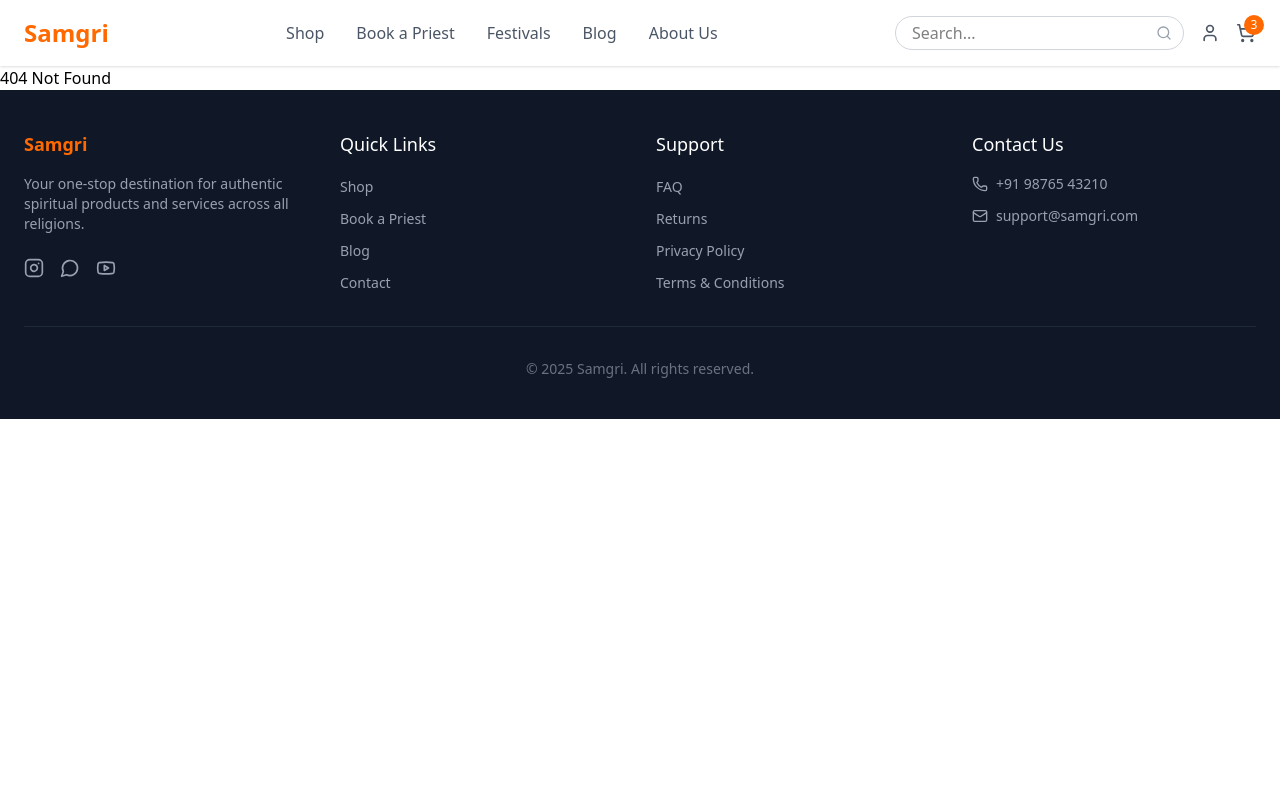
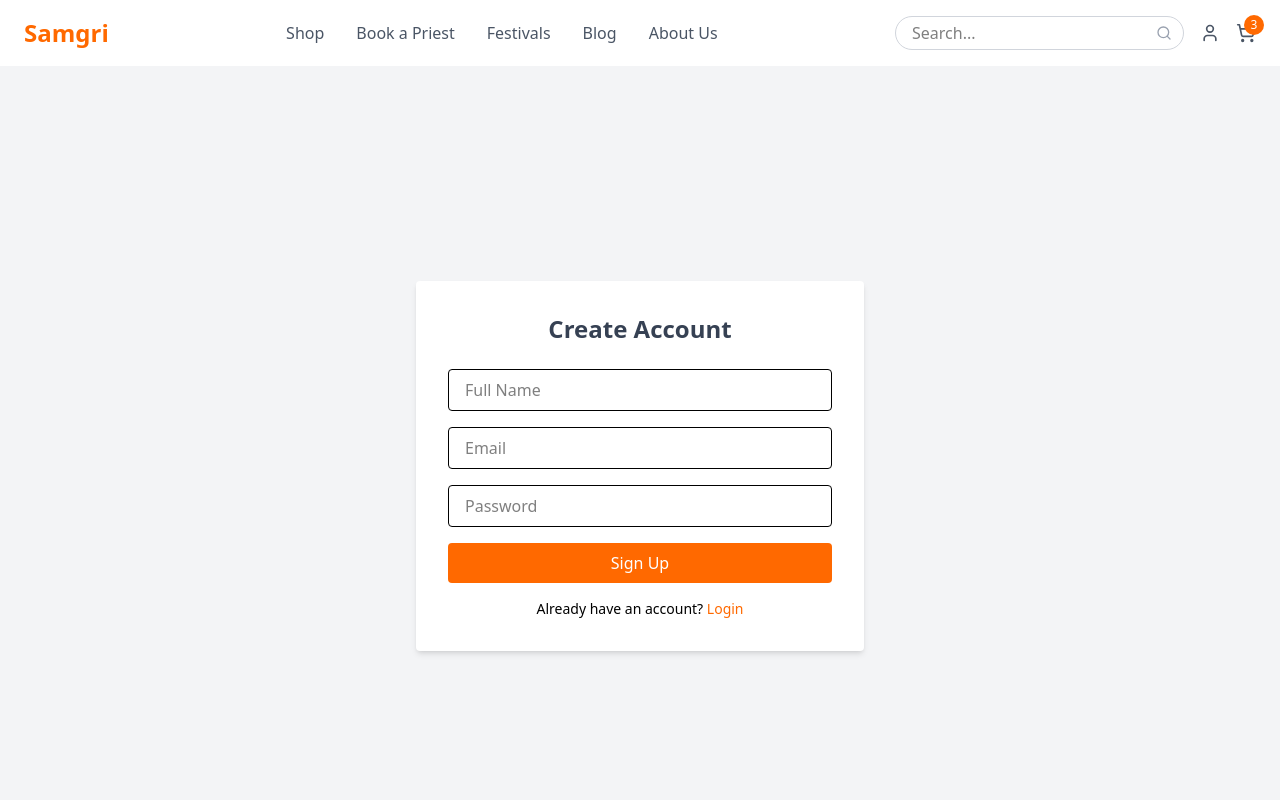
Before and after one commit to harshrawate/Samgri, a React (Vite) app in the folder frontend/: page /signup in a window 1280 px wide. Shown: the top 800 px of the page. Built offline with nearby package versions, Linux system fonts and the light colour scheme.

Commit message:
Login Signup and forgotpassword page is added

```diff
--- a/frontend/src/App.jsx
+++ b/frontend/src/App.jsx
@@ -15,6 +15,9 @@
 import BookPrist from "./pages/bookPrist/BookPrist";
 import PriestSelectionPage from "./components/bookPrist/PriestSelectionPage";
 import PristAddressConfirmationPage from "./components/bookPrist/PristAddressConfirmationPage";
+import LoginPage from "./pages/LoginPage";
+import SignupPage from "./pages/SignupPage";
+import ForgotPasswordPage from "./pages/ForgotPasswordPage";
 
 function App() {
   return (
@@ -31,6 +34,9 @@
         <Route path="/book-prist" element={<BookPrist/>} />
         <Route path="/priest-selection" element={<PriestSelectionPage/>} />
         <Route path="/address-confirmation" element={<PristAddressConfirmationPage/>} />
+        <Route path="/login" element={<LoginPage/>} />
+        <Route path="/signup" element={<SignupPage/>} />
+        <Route path="/forgot-password" element={<ForgotPasswordPage/>} />
         <Route path="*" element={<h1>404 Not Found</h1>} />
 
       </Routes>
--- /dev/null
+++ b/frontend/src/pages/ForgotPasswordPage.jsx
@@ -0,0 +1,50 @@
+import React, { useState } from "react";
+
+const ForgotPasswordPage = () => {
+  const [email, setEmail] = useState("");
+
+  const handleSubmit = (e) => {
+    e.preventDefault();
+    console.log("Forgot Password Request for:", email);
+    // Replace this with API call to send password reset link
+  };
+
+  return (
+    <div className="min-h-screen flex items-center justify-center bg-gray-100 px-4">
+      <div className="max-w-md w-full bg-white p-8 rounded shadow-md">
+        <h2 className="text-2xl font-bold mb-6 text-center text-gray-700">
+          Forgot Password
+        </h2>
+        <p className="text-sm text-center text-gray-500 mb-6">
+          Enter your registered email address to reset your password.
+        </p>
+
+        <form onSubmit={handleSubmit} className="space-y-4">
+          <input
+            type="email"
+            name="email"
+            required
+            placeholder="Enter your email"
+            value={email}
+            onChange={(e) => setEmail(e.target.value)}
+            className="w-full px-4 py-2 border rounded focus:outline-none"
+          />
+          <button
+            type="submit"
+            className="w-full bg-orange-500 text-white py-2 rounded hover:bg-orange-600"
+          >
+            Send Reset Link
+          </button>
+        </form>
+
+        <p className="text-center text-sm mt-4">
+          <a href="/login" className="text-orange-500 font-medium">
+            Back to Login
+          </a>
+        </p>
+      </div>
+    </div>
+  );
+};
+
+export default ForgotPasswordPage;
--- /dev/null
+++ b/frontend/src/pages/LoginPage.jsx
@@ -0,0 +1,35 @@
+import React from "react";
+
+const LoginPage = () => {
+  return (
+    <div className="min-h-screen flex items-center justify-center bg-gray-50 px-4">
+      <div className="max-w-md w-full bg-white p-8 rounded shadow">
+        <h2 className="text-2xl font-bold mb-6 text-center">Login</h2>
+        <form className="space-y-4">
+          <input
+            type="email"
+            placeholder="Email"
+            className="w-full px-4 py-2 border rounded focus:outline-none"
+          />
+          <input
+            type="password"
+            placeholder="Password"
+            className="w-full px-4 py-2 border rounded focus:outline-none"
+          />
+          <button
+            type="submit"
+            className="w-full bg-orange-500 text-white py-2 rounded hover:bg-orange-600"
+          >
+            Login
+          </button>
+        </form>
+        <div className="flex justify-between mt-4 text-sm">
+          <a href="/forgot-password" className="text-orange-500">Forgot Password?</a>
+          <a href="/signup" className="text-orange-500">Sign Up</a>
+        </div>
+      </div>
+    </div>
+  );
+};
+
+export default LoginPage;
--- /dev/null
+++ b/frontend/src/pages/SignupPage.jsx
@@ -0,0 +1,73 @@
+import React, { useState } from "react";
+
+const SignupPage = () => {
+  const [formData, setFormData] = useState({
+    name: "",
+    email: "",
+    password: "",
+  });
+
+  const handleChange = (e) => {
+    setFormData({
+      ...formData,
+      [e.target.name]: e.target.value
+    });
+  };
+
+  const handleSubmit = (e) => {
+    e.preventDefault();
+    console.log("Signup Data:", formData);
+    // You can integrate API call here
+  };
+
+  return (
+    <div className="min-h-screen flex items-center justify-center bg-gray-100 px-4">
+      <div className="max-w-md w-full bg-white p-8 rounded shadow-md">
+        <h2 className="text-2xl font-bold mb-6 text-center text-gray-700">Create Account</h2>
+
+        <form className="space-y-4" onSubmit={handleSubmit}>
+          <input
+            type="text"
+            name="name"
+            value={formData.name}
+            onChange={handleChange}
+            placeholder="Full Name"
+            required
+            className="w-full px-4 py-2 border rounded focus:outline-none"
+          />
+          <input
+            type="email"
+            name="email"
+            value={formData.email}
+            onChange={handleChange}
+            placeholder="Email"
+            required
+            className="w-full px-4 py-2 border rounded focus:outline-none"
+          />
+          <input
+            type="password"
+            name="password"
+            value={formData.password}
+            onChange={handleChange}
+            placeholder="Password"
+            required
+            className="w-full px-4 py-2 border rounded focus:outline-none"
+          />
+          <button
+            type="submit"
+            className="w-full bg-orange-500 text-white py-2 rounded hover:bg-orange-600"
+          >
+            Sign Up
+          </button>
+        </form>
+
+        <p className="text-center text-sm mt-4">
+          Already have an account?{" "}
+          <a href="/login" className="text-orange-500 font-medium">Login</a>
+        </p>
+      </div>
+    </div>
+  );
+};
+
+export default SignupPage;
```
